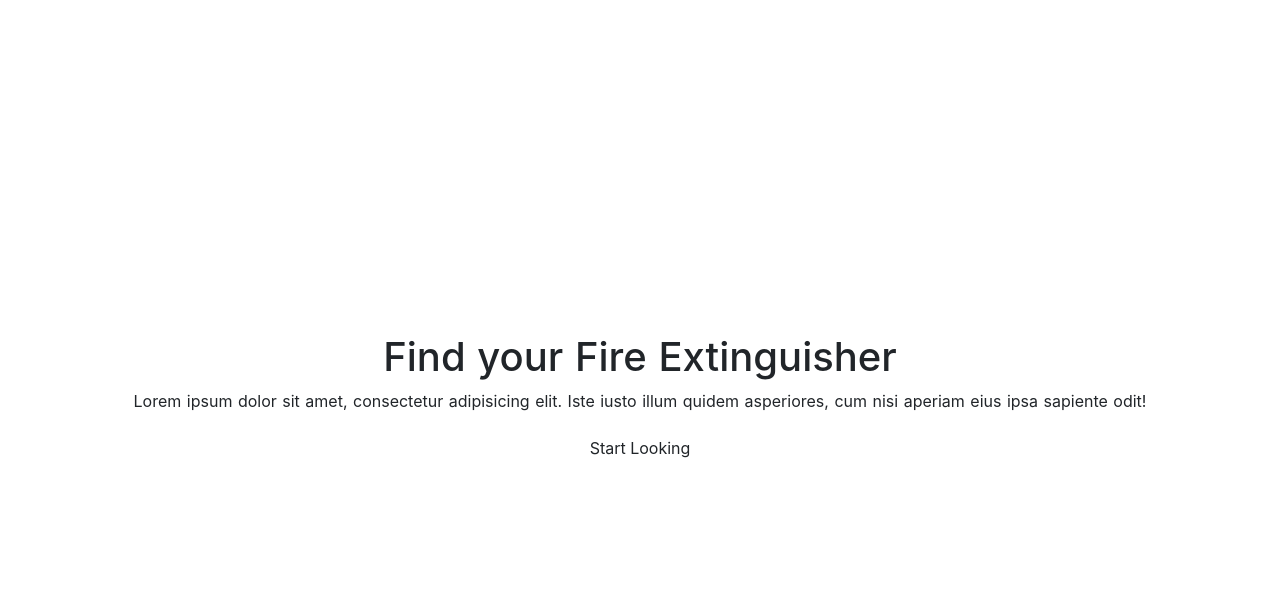
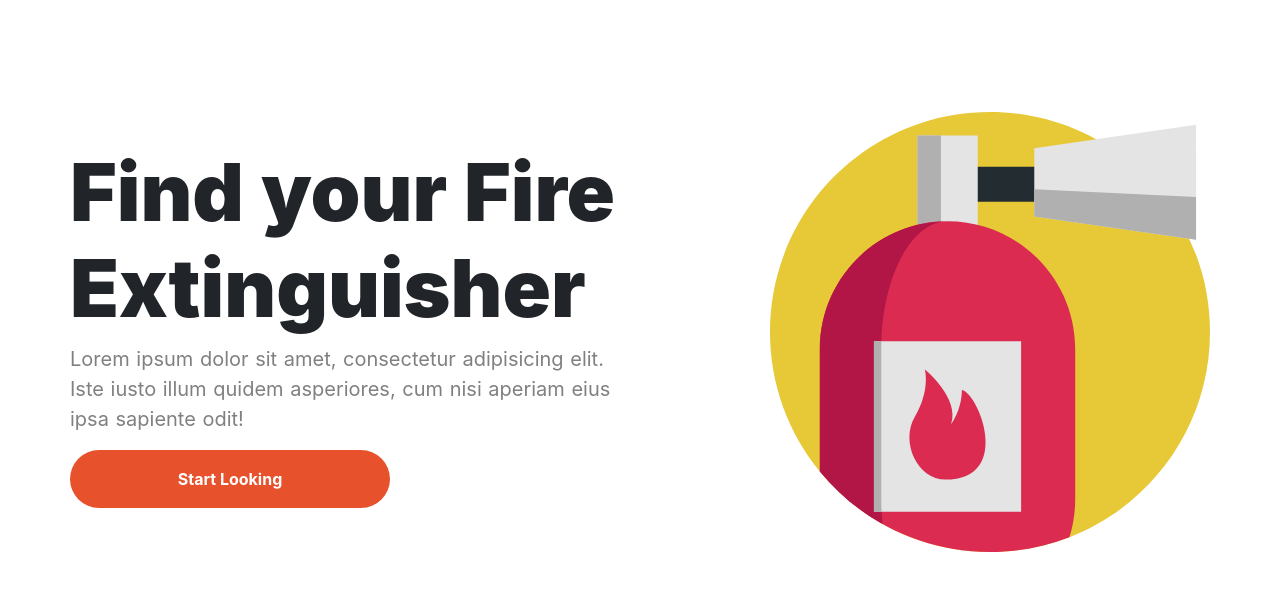
Before and after one commit to Josue0117/Nuxt-app, a Nuxt app: page / in a window 1280 px wide. Shown: the top 590 px of the page. Built offline with nearby package versions, Linux system fonts and the light colour scheme.

Commit message:
Weekend commit

```diff
--- a/components/Hero.vue
+++ b/components/Hero.vue
@@ -5,7 +5,7 @@
             <p class="snippet">Lorem ipsum dolor sit amet, consectetur adipisicing elit. Iste iusto illum quidem asperiores, cum nisi aperiam eius ipsa sapiente odit!</p>
             <button class="button btn">Start Looking</button>
         </div>
-        <img class="image" src="~assets/svg/fire-extinguisher.svg" alt="fire extinguisher">
+        <img class="image" src="~assets/svg/hero-img.svg" alt="fire extinguisher">
     </div>
 </template>
 
--- a/pages/index.vue
+++ b/pages/index.vue
@@ -1,10 +1,6 @@
 <template>
-  <div class="Hero container">
-    <div class="text-container">
-      <h1 class="header">Find your Fire Extinguisher</h1>
-      <p class="snnipet">Lorem ipsum dolor sit amet, consectetur adipisicing elit. Iste iusto illum quidem asperiores, cum nisi aperiam eius ipsa sapiente odit!</p>
-      <button class="button btn">Start Looking</button>
-    </div>
+  <div>
+    <Hero/>
   </div>
 </template>
 
@@ -13,42 +9,4 @@ export default {}
 </script>
 
 <style>
-.container {
-  margin: 0 auto;
-  min-height: 100vh;
-  display: flex;
-  justify-content: center;
-  align-items: center;
-  text-align: center;
-}
-
-.title {
-  font-family:
-    'Quicksand',
-    'Source Sans Pro',
-    -apple-system,
-    BlinkMacSystemFont,
-    'Segoe UI',
-    Roboto,
-    'Helvetica Neue',
-    Arial,
-    sans-serif;
-  display: block;
-  font-weight: 300;
-  font-size: 100px;
-  color: #35495e;
-  letter-spacing: 1px;
-}
-
-.subtitle {
-  font-weight: 300;
-  font-size: 42px;
-  color: #526488;
-  word-spacing: 5px;
-  padding-bottom: 15px;
-}
-
-.links {
-  padding-top: 15px;
-}
 </style>
```
Also changed, not shown: assets/svg/hero-img.svg (renamed from assets/svg/fire-extinguisher.svg).
